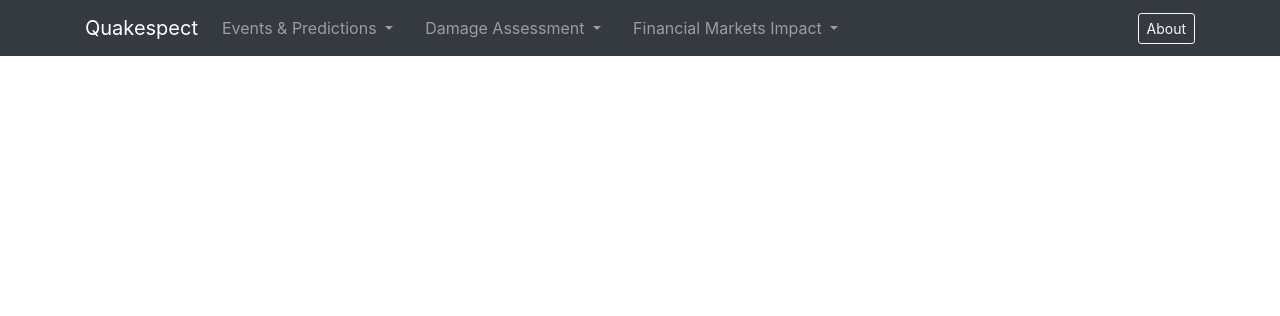
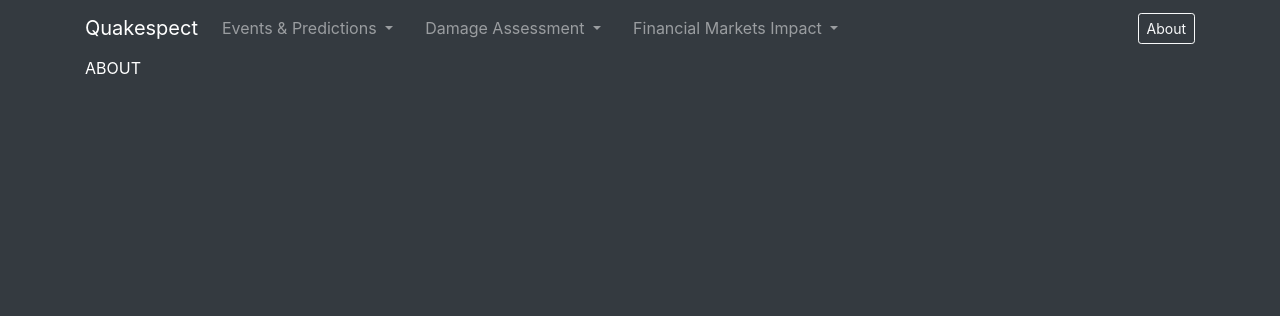
Before and after one commit to labs13-quake-viewer/ds-application, a Flask app: page /about in a window 1280 px wide. Shown: the top 316 px of the page. Run offline with Flask 3, Linux system fonts and the light colour scheme; some libraries are stand-ins or nearby versions.

Commit message:
Added dark background to body

```diff
--- a/app/templates/layout.html
+++ b/app/templates/layout.html
@@ -12,7 +12,7 @@
     {% block headers %}
     {% endblock headers %}
   </head>
-  <body style="overflow-y: scroll;">
+  <body style="overflow-y: scroll;" class="bg-dark">
     {% include 'includes/_navbar.html' %}
     <div class="container">
       {% block body %}
```
